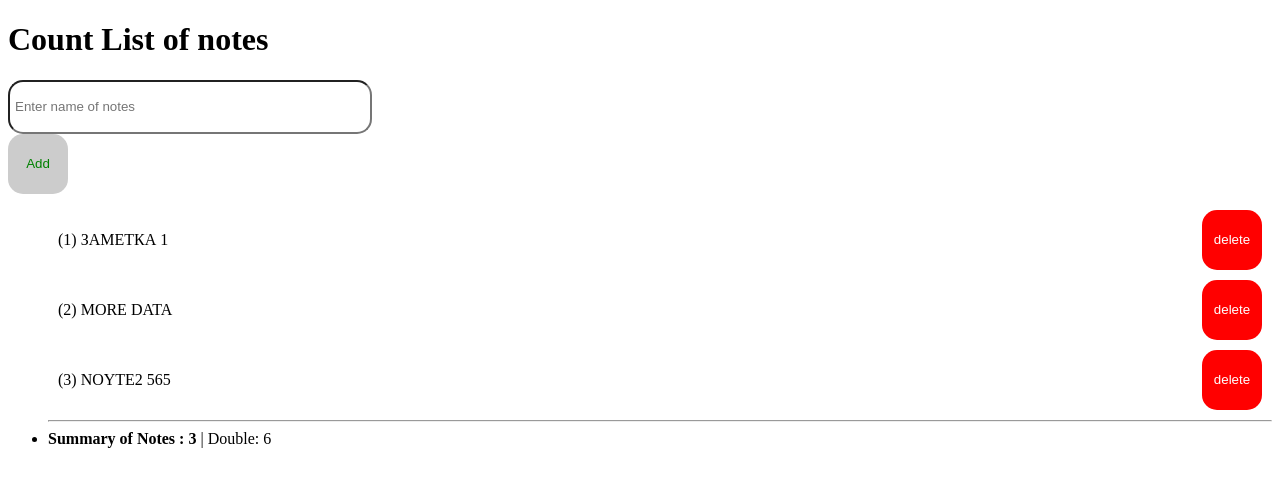
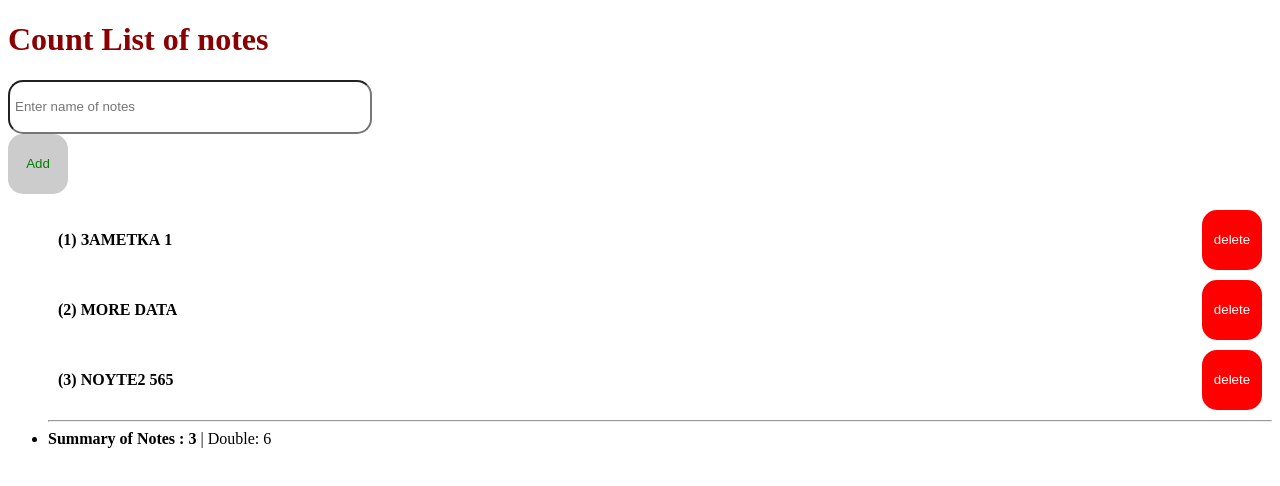
Before and after one commit to tbunitrade/vue3-sandbox, a plain HTML site: page index.html in a window 1280 px wide. Drawn offline with nearby package versions, Linux system fonts and the light colour scheme.

Commit message:
Add Module, Inline and Class css initiation

```diff
--- a/index.html
+++ b/index.html
@@ -11,7 +11,10 @@
 <body>
 <div id="app" class="container pt-5">
     <div class="card">
-        <h1 >Count {{title}}</h1>
+        <h1 :style="{
+            color: inputValue.length < 5 ? 'darkred' : 'darkblue',
+            fontSize:inputValue.length < 6 ? '2rem' : '1.5rem'
+        }">Count {{title}}</h1>
         <div class="">
             <input type="text"
                    :placeholder="placeholderString"
@@ -27,7 +30,23 @@
 
     <ul class="myUl" v-if="notes.length !== 0">
         <li class="item" v-for="(myItem, idx) in notes">
-         ({{idx+1}}) {{toUpperCase(myItem)}}
+<!--            <span :class="myItem.length > 5 ? 'primary' : 'bold' " >-->
+<!--                   ({{idx+1}}) {{toUpperCase(myItem)}}-->
+<!--            </span>-->
+
+<!--            <span :class="{-->
+<!--                'primary' : true,-->
+<!--                'bold' : myItem.length > 5-->
+<!--            }" >-->
+<!--                   ({{idx+1}}) {{toUpperCase(myItem)}}-->
+<!--            </span>-->
+
+            <span :class="['bold', { 'primary' : myItem.length > 5}]" >
+                   ({{idx+1}}) {{toUpperCase(myItem)}}
+            </span>
+
+
+
             <button class="btn danger" @:click="deleteCurrentNote(idx)" > delete </button>
         </li>
         <hr>
--- a/sierra-style.css
+++ b/sierra-style.css
@@ -39,3 +39,11 @@ input {
     background: #000;
     border: 1px solid black;
 }
+
+.primary {
+    font-weight: 400;
+}
+
+.bold {
+    font-weight: 900;
+}
```
